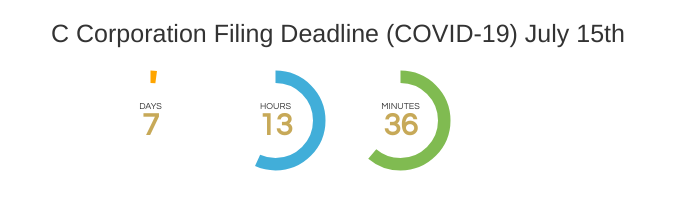
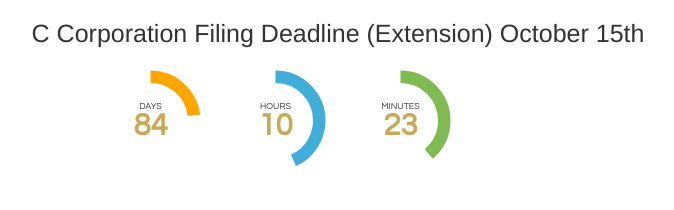
Before and after one commit to zelabidejje/Countdown_timer-C_Corps, a plain HTML site: page index.html in a window 1280 px wide. Shown: the whole page, without its empty margins (302-976 px from the left). Drawn offline with nearby package versions, Linux system fonts and the light colour scheme.

Commit message:
Update index.html

```diff
--- a/index.html
+++ b/index.html
@@ -11,9 +11,9 @@
              <!-- Timer One -->
 
         <div class="timer-one timer text-center">
-            <h1>C Corporation Filing Deadline (COVID-19) July 15th</h1>
+            <h1>C Corporation Filing Deadline (Extension) October 15th</h1>
 
-            <div id="DateCountdown" data-date="2020-07-15 00:00:00" style="width: 500px; height: 125px; padding: 0px; box-sizing: border-box; background-color: #fff"></div>
+            <div id="DateCountdown" data-date="2020-10-15 00:00:00" style="width: 500px; height: 125px; padding: 0px; box-sizing: border-box; background-color: #fff"></div>
        </div>
 
         <script>
```
